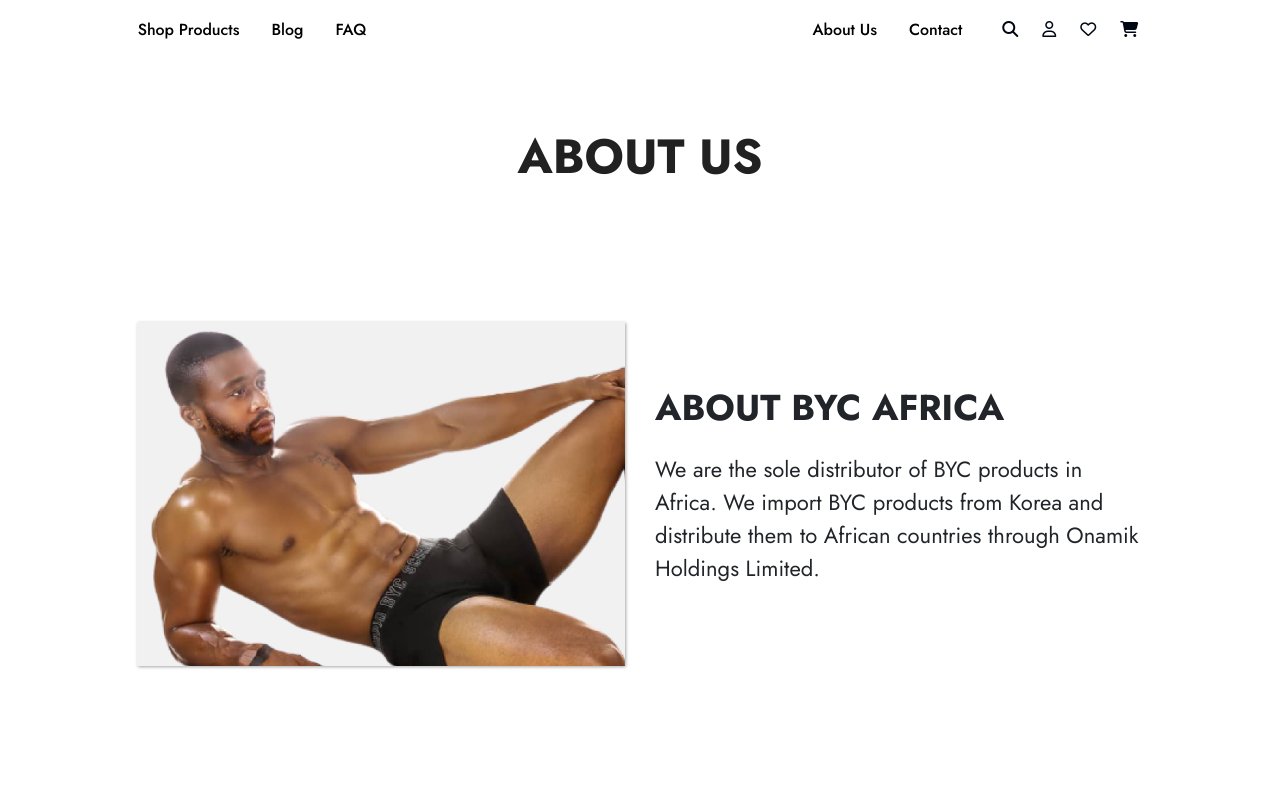
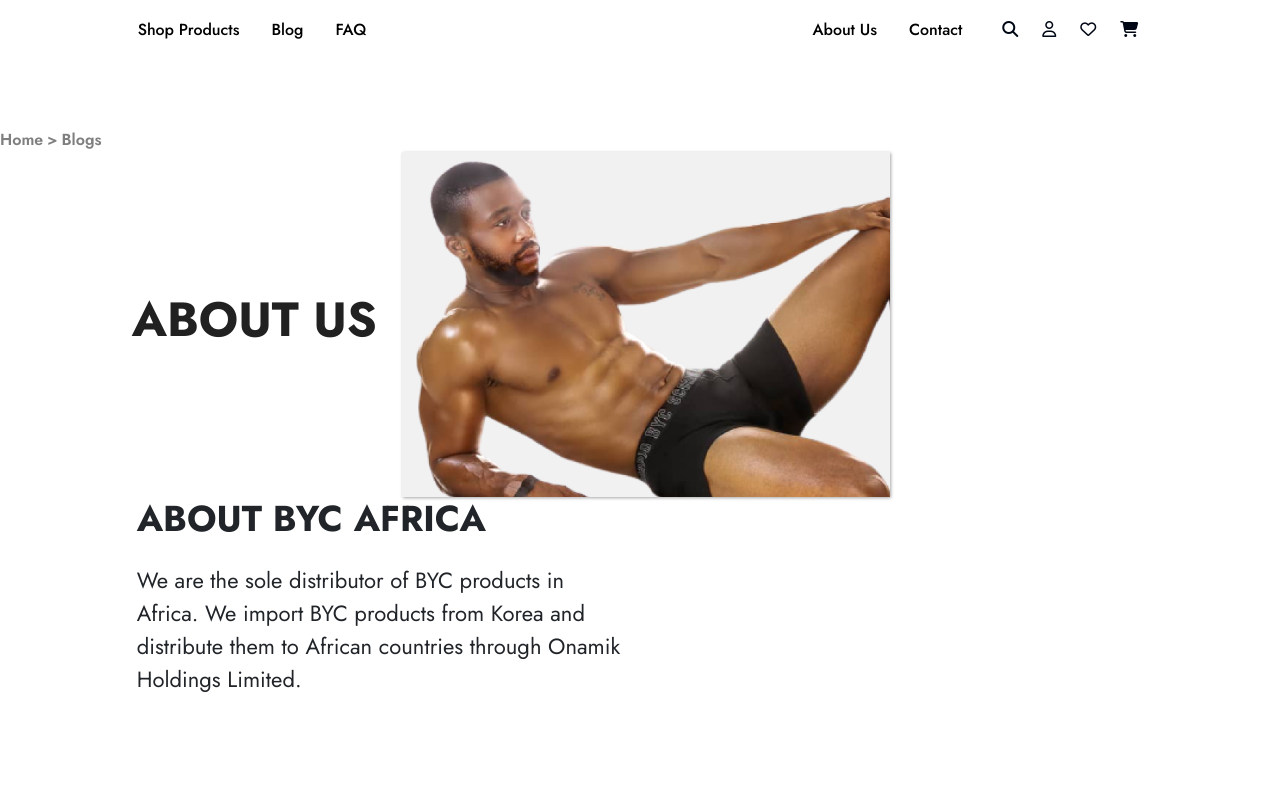
Before and after one commit to wandeyyyyy/byc, a plain HTML site: page about.html in a window 1280 px wide. Shown: the top 788 px of the page. Drawn offline with nearby package versions, Linux system fonts and the light colour scheme.

Commit message:
another commit

```diff
--- a/about.html
+++ b/about.html
@@ -99,16 +99,19 @@
 </div>
 </div>
 <!-- end large screen navbar -->
+<div class="linkPage">
+  <a href="index.html" class="links mr-1">Home</a>><a href="blog.html" class="links ml-1">Blogs</a>
+  </div>
 
-<div class="heading">
-    <h1 class="about">ABOUT US</h1>
- </div>
 
  <section class="section1-about">
     <div class="row">
         <div class="col-sm-12 col-md-12 col-lg-1 col-xl-1"></div>
         <div class="col-sm-12 col-md-12 col-lg-10 col-xl-10">
             <div class="row flex-about">
+              <div class="heading">
+                <h1 class="about">ABOUT US</h1>
+             </div>
                 <div class="col-sm-12 col-md-12 col-lg-6 col-xl-6">
                     <div><img src="/assets/31bb6520-da76-46f1-9713-ded4253eb07b (1).png" alt="" class="about-img1"></div>
                 </div>
```
Also changed, not shown: index.html (+1 -1 lines), css/swiper-bundle.min.css (added), index.js (line endings or trailing spaces), swiper-bundle.min.js (added).
